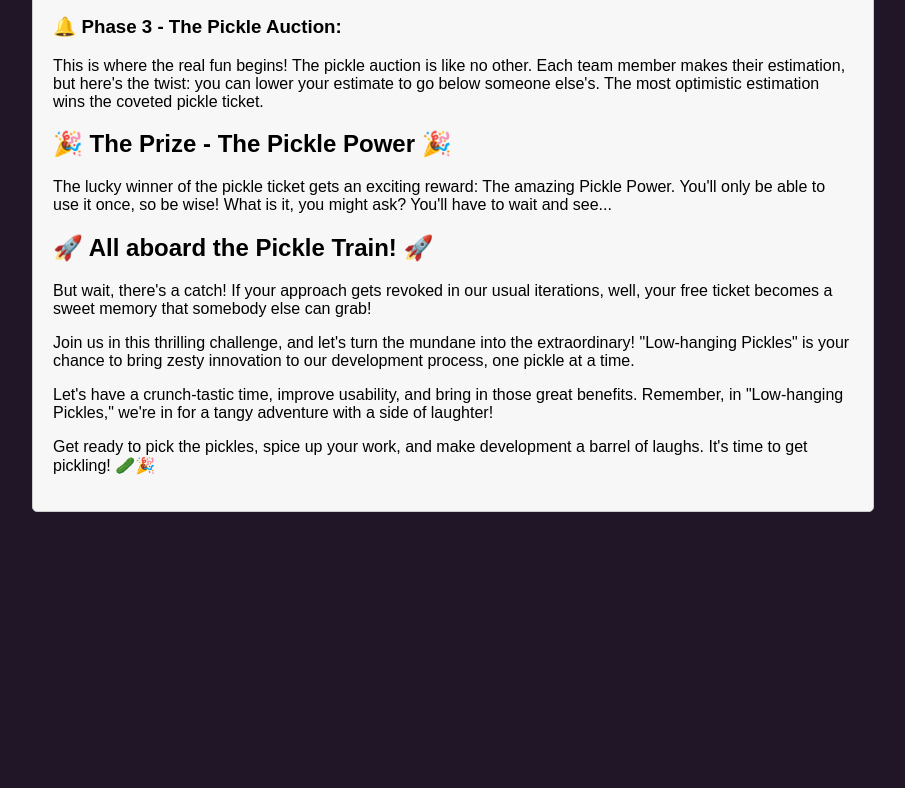
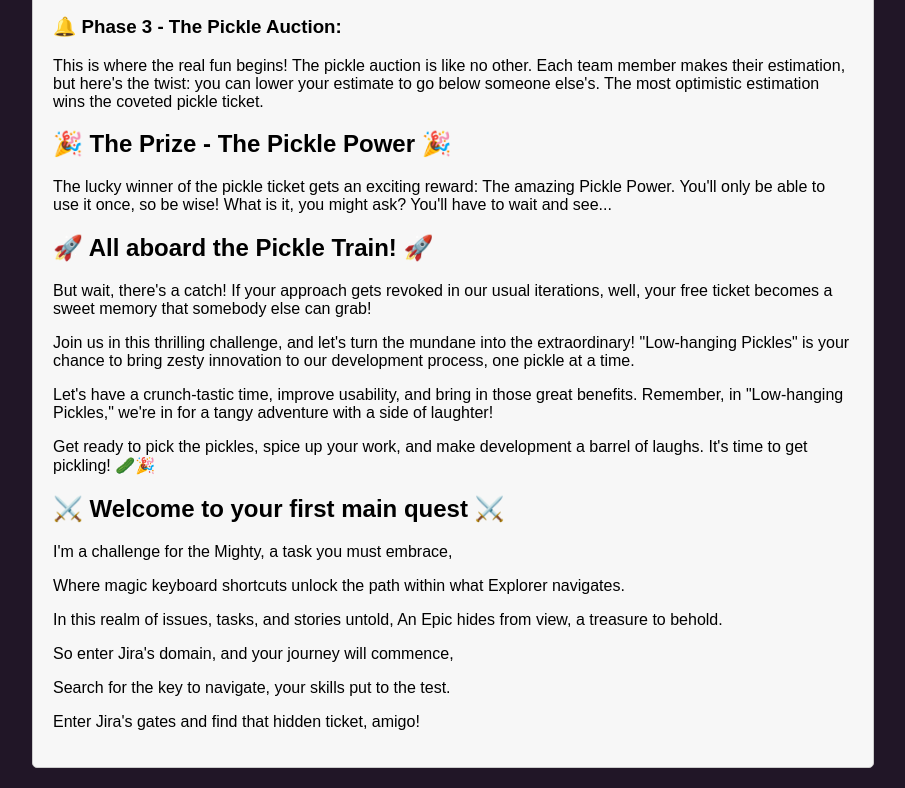
Before and after one commit to penelopeg/low-hanging-pickle, a plain HTML site: page index.html in a window 1280 px wide. Shown: the part 836-1624 px from the top of the page, without its empty margins (187-1092 px from the left). Before the commit the page ends 1368 px from the top, so only its background shows below. Drawn offline with Linux system fonts and the light colour scheme.

Commit message:
Update index.html

```diff
--- a/index.html
+++ b/index.html
@@ -103,6 +103,21 @@
         Get ready to pick the pickles, spice up your work, and make development
         a barrel of laughs. It's time to get pickling! 🥒🎉
       </p>
+           <h2>⚔️ Welcome to your first main quest ⚔️</h2>
+      <p>
+        I'm a challenge for the Mighty, a task you must embrace,
+      </p>
+      <p>
+        Where magic keyboard shortcuts unlock the path within what Explorer
+        navigates.
+      </p>
+      <p>
+        In this realm of issues, tasks, and stories untold, An Epic hides from
+        view, a treasure to behold.
+      </p>
+      <p>So enter Jira's domain, and your journey will commence,</p>
+      <p>Search for the key to navigate, your skills put to the test.</p>
+      <p>Enter Jira's gates and find that hidden ticket, amigo!</p>
     </div>
   </body>
 </html>
```
